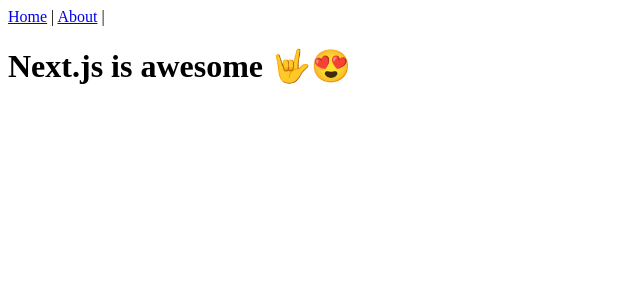
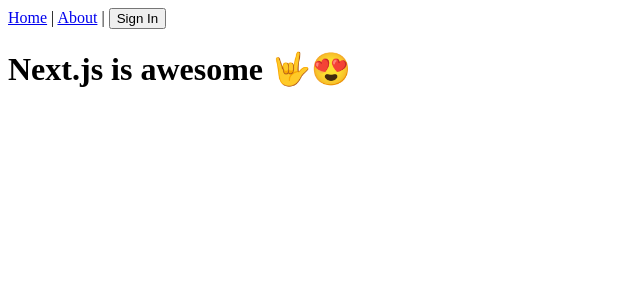
Before and after one commit to antonpalermo/fullstack-auth, a Next.js app: page /about in a window 1280 px wide. Shown: the top 300 px of the page, without its empty margins (0-640 px from the left). Built offline with nearby package versions, Linux system fonts and the light colour scheme; no server answers.

Commit message:
fix: nesting errors

```diff
--- a/components/navbar/Nav.tsx
+++ b/components/navbar/Nav.tsx
@@ -1,12 +1,18 @@
+import { signIn, signOut, useSession } from 'next-auth/react'
 import React from 'react'
 import { NavButton } from './NavButton'
 
 export const Nav = () => {
+  const { data: session } = useSession()
+
   return (
     <header>
       <nav>
         <NavButton href="/">Home</NavButton> |{' '}
         <NavButton href="/about">About</NavButton> |{' '}
+        <button onClick={() => (session ? signOut() : signIn())}>
+          {session ? 'Sign Out' : 'Sign In'}
+        </button>
       </nav>
     </header>
   )
--- a/pages/_app.tsx
+++ b/pages/_app.tsx
@@ -15,9 +15,9 @@
 const App = ({ Component, pageProps: { session, ...rest } }: AppProps) => {
   const getBaseLayout = Component.getBaseLayout ?? (page => page)
 
-  return getBaseLayout(
+  return (
     <SessionProvider session={session}>
-      <Component {...rest} />
+      {getBaseLayout(<Component {...rest} />)}
     </SessionProvider>
   )
 }
```
